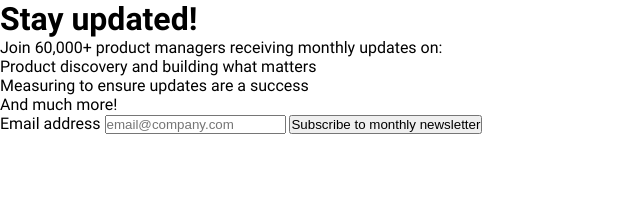
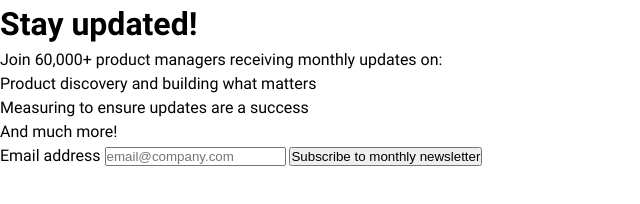
Before and after one commit to loki-pepe/newsletter-sign-up, a plain HTML site: page index.html in a window 1280 px wide. Shown: the whole page, without its empty margins (0-640 px from the left). Drawn offline with Linux system fonts and the light colour scheme; a script that the page names is missing.

Commit message:
set line height and letter spacing

```diff
--- a/static/style.css
+++ b/static/style.css
@@ -40,6 +40,8 @@
 body {
     min-height: 100vh;
     font-family: "Roboto", sans-serif;
+    line-height: 1.5;
+    letter-spacing: 0;
 }
 
 img {
```
